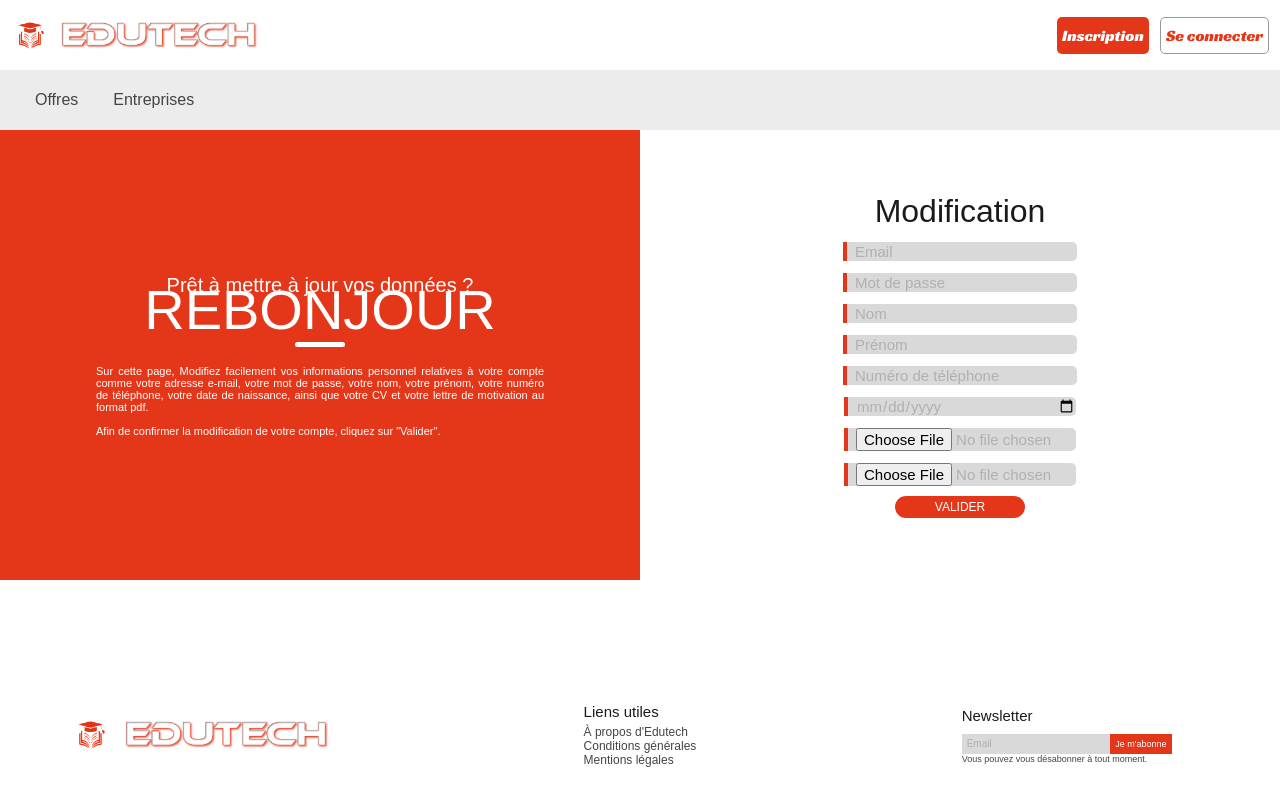
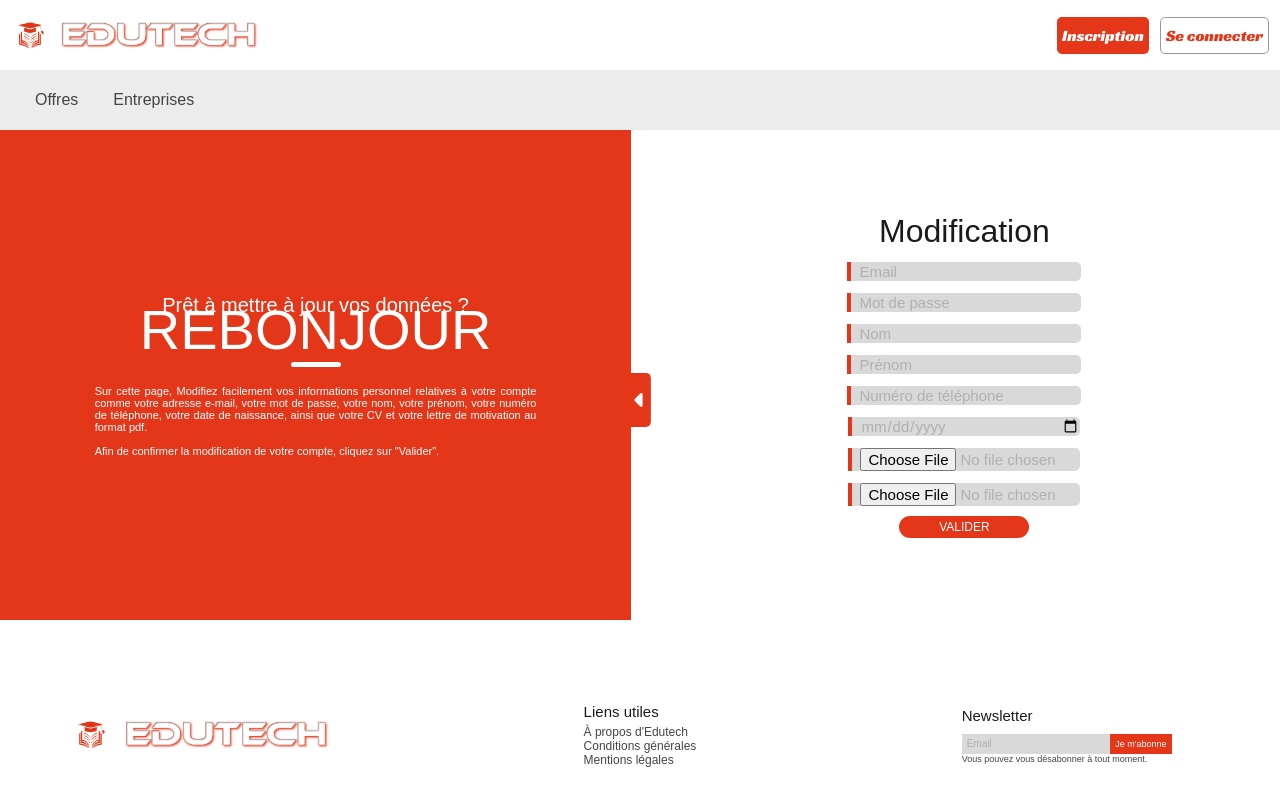
Before and after one commit to tom512000/sae4-01-front, a React (Vite) app: page /profile/modif in a window 1280 px wide. Built offline with nearby package versions, Linux system fonts and the light colour scheme; no server answers; a web font is replaced by a local one.

Commit message:
Modification du composant FordableCard (ajout de l'affichage et de la disparition de la div de gauche)

```diff
--- a/src/components/FordableCard/fordableCard.css
+++ b/src/components/FordableCard/fordableCard.css
@@ -17,6 +17,17 @@ div.fordableCard_text {
     width: 100%;
     height: 370px;
     background-color: var(--color-red);
+    transition: opacity 0.5s ease, height 0.5s ease;
+}
+
+div.fordableCard_text.expanded {
+    opacity: 0;
+    height: 0;
+    overflow: hidden;
+}
+
+div.fordableCard_text:not(.expanded) {
+    opacity: 1;
 }
 
 div.fordableCard_text > p:first-child {
@@ -50,6 +61,23 @@ div.fordableCard_text > p:last-child {
     font-weight: 400;
     font-size: 8px;
     color: var(--color-white);
+}
+
+/* Bouton d'action */
+div.fordableCard_action {
+    display: flex;
+    justify-content: center;
+    align-items: center;
+    width: 100%;
+}
+
+div.fordableCard_action > :first-child {
+    padding: 0 20px;
+    border-radius: 0 0 5px 5px;
+    font-size: 18px;
+    cursor: pointer;
+    color: var(--color-white);
+    background-color: var(--color-red);
 }
 
 /* Contenu */
@@ -97,6 +125,12 @@ div.fordableCard_content > h2 {
         font-size: 11px;
     }
 
+    /* Bouton d'action */
+    div.fordableCard_action > :first-child {
+        padding: 0 20px;
+        font-size: 20px;
+    }
+
     /* Contenu */
     div.fordableCard_content {
         height: 400px;
@@ -117,13 +151,36 @@ div.fordableCard_content > h2 {
 
     /* Textes */
     div.fordableCard_text {
-        width: 50%;
+        width: 100%;
         min-height: 415px;
+        transition: opacity 0.5s ease, width 0.5s ease;
+    }
+
+    div.fordableCard_text.expanded {
+        opacity: 0;
+        width: 0;
+        overflow: hidden;
+    }
+
+    div.fordableCard_text:not(.expanded) {
+        opacity: 1;
+    }
+
+    /* Bouton d'action */
+    div.fordableCard_action {
+        width: auto;
+        margin: 0 -18px;
+    }
+
+    div.fordableCard_action > :first-child {
+        padding: 0 20px;
+        font-size: 20px;
+        transform: rotate(-90deg);
     }
 
     /* Contenu */
     div.fordableCard_content {
-        width: 50%;
+        width: 100%;
         min-height: 415px;
     }
 }
@@ -137,7 +194,8 @@ div.fordableCard_content > h2 {
 
     /* Textes */
     div.fordableCard_text {
-        height: 450px;
+        height: 490px;
+        transition: opacity 0.5s ease, width 0.5s ease;
     }
 
     div.fordableCard_text > p:first-child {
@@ -159,9 +217,31 @@ div.fordableCard_content > h2 {
         font-size: 11px;
     }
 
+    div.fordableCard_text.expanded {
+        opacity: 0;
+        width: 0;
+        overflow: hidden;
+    }
+
+    div.fordableCard_text:not(.expanded) {
+        opacity: 1;
+    }
+
+    /* Bouton d'action */
+    div.fordableCard_action {
+        width: auto;
+        margin: 0 -18px;
+    }
+
+    div.fordableCard_action > :first-child {
+        padding: 0 20px;
+        font-size: 22px;
+        transform: rotate(-90deg);
+    }
+
     /* Contenu */
     div.fordableCard_content {
-        height: 450px;
+        height: 490px;
     }
 
     div.fordableCard_content > h2 {
--- a/src/components/FordableCard/fordableCard.jsx
+++ b/src/components/FordableCard/fordableCard.jsx
@@ -1,17 +1,30 @@
-import React from "react";
+import React, { useState } from "react";
 import "./fordableCard.css";
 import PropTypes from "prop-types";
+import { FontAwesomeIcon } from "@fortawesome/react-fontawesome";
+import { faCaretDown } from "@fortawesome/free-solid-svg-icons/faCaretDown";
+import { faCaretUp } from "@fortawesome/free-solid-svg-icons/faCaretUp";
 
 function FordableCard({ pTitle, h1Title, pText, h2Title, children }) {
-  // Manque la l'icone et la fermeture de la première div
+  const [isExpanded, setIsExpanded] = useState(false);
+
+  const toggleExpansion = () => {
+    setIsExpanded((prevExpanded) => !prevExpanded);
+  };
 
   return (
     <div className="fordableCard">
-      <div className="fordableCard_text">
+      <div className={`fordableCard_text ${isExpanded ? "expanded" : ""}`}>
         <p>{pTitle}</p>
         <h1>{h1Title}</h1>
         <div className="fordableCard_ligne" />
         <p>{pText}</p>
+      </div>
+      <div className="fordableCard_action">
+        <FontAwesomeIcon
+          icon={isExpanded ? faCaretDown : faCaretUp}
+          onClick={toggleExpansion}
+        />
       </div>
       <div className="fordableCard_content">
         <h2>{h2Title}</h2>
```
